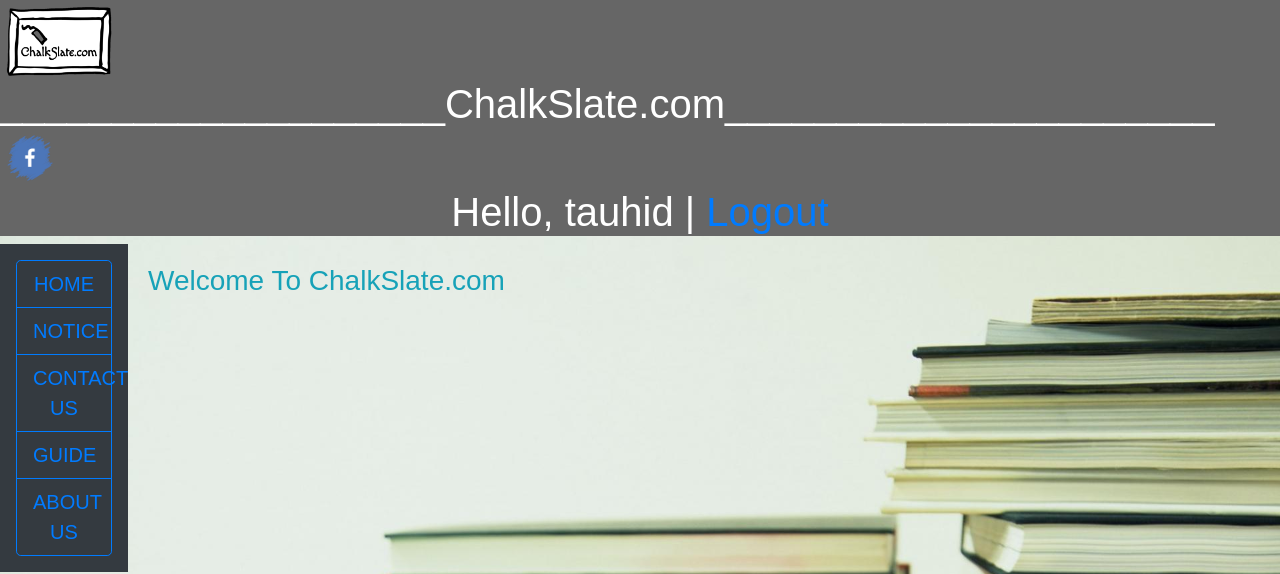
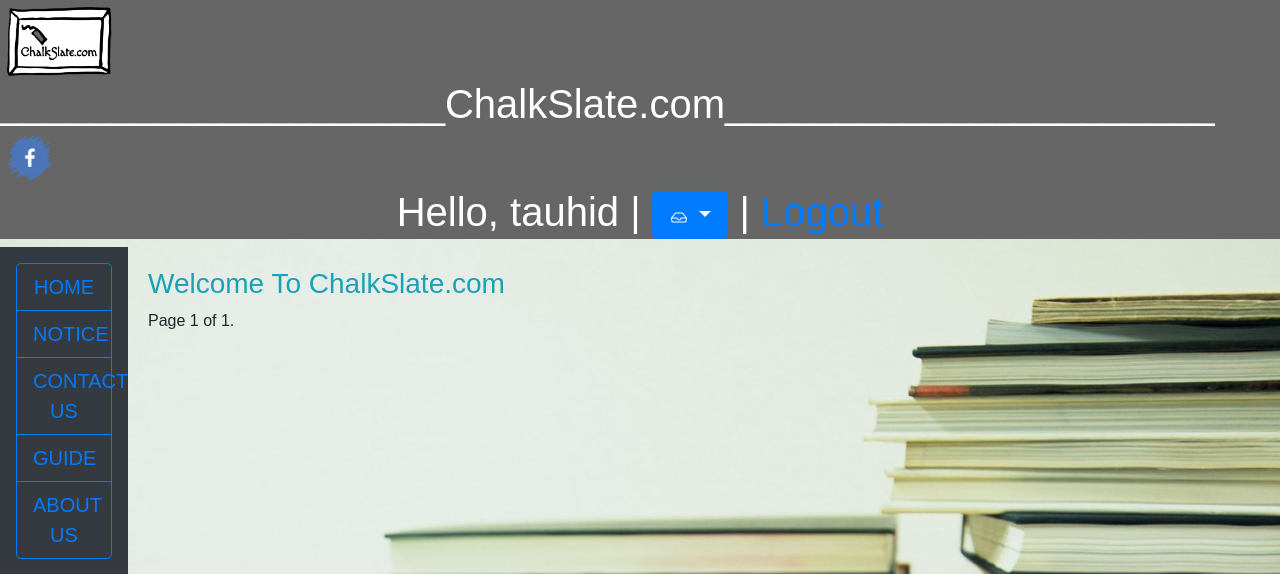
Before and after one commit to Lab-Group-7/ChalkSlate, a Django app: page /chalkslate/view_tutor_applications/ in a window 1280 px wide. Shown: the top 574 px of the page. Run offline with Django 3.2, Linux system fonts and the light colour scheme; a user stored in the database is signed in; data comes from the database, SQL or seed files in the repository; both versions use the stored data as it was after the commit; some libraries are stand-ins or nearby versions.

Commit message:
tutor-institution link, tutor applications paginated
ChalkSlate admin (institute) can accept or reject associated tutor applications.
Tutor applications are now paginated by 4 per page.

```diff
--- a/chalkslate/management/models.py
+++ b/chalkslate/management/models.py
@@ -113,6 +113,7 @@ class Tutor(models.Model):
     # name = models.CharField(max_length=100)
     tutor_details = models.CharField(verbose_name='tutor details', max_length=100)
     picture = models.ImageField(verbose_name='picture', upload_to='tutor_pictures')
+    institute = models.ForeignKey(ChalkSlateAdmin, on_delete=models.SET_NULL, null=True, default=None)
 
     def __str__(self):
         return self.chalkslate_user.email
--- a/chalkslate/management/templates/base.html
+++ b/chalkslate/management/templates/base.html
@@ -32,7 +32,20 @@
                 {% if chalkslate_user.user_type > 2 %}
                     <img src="{{ related_to.picture.url }}" width="150">
                 {% endif %}
-                Hello, {{ request.user.username }} | <a href="{% url 'logout' %}">Logout</a>
+                Hello, {{ request.user.username }} |
+
+                <span class="dropdown">
+                    <a class="btn btn-lg btn-primary dropdown-toggle" href="#" role="button" data-toggle="dropdown" aria-haspopup="true" aria-expanded="false">
+
+                        <svg class="bi bi-inbox" width="1em" height="1em" viewBox="0 0 20 20" fill="currentColor" xmlns="http://www.w3.org/2000/svg">
+                            <path fill-rule="evenodd" d="M5.81 6.063A1.5 1.5 0 016.98 5.5h6.04a1.5 1.5 0 011.17.563l3.7 4.625a.5.5 0 11-.78.624l-3.7-4.624a.5.5 0 00-.39-.188H6.98a.5.5 0 00-.39.188l-3.7 4.624a.5.5 0 11-.78-.624l3.7-4.625z" clip-rule="evenodd"/>
+                            <path fill-rule="evenodd" d="M2.125 10.67a.5.5 0 01.375-.17H8a.5.5 0 01.5.5 1.5 1.5 0 003 0 .5.5 0 01.5-.5h5.5a.5.5 0 01.496.562l-.39 3.124a1.5 1.5 0 01-1.489 1.314H3.883a1.5 1.5 0 01-1.489-1.314l-.39-3.124a.5.5 0 01.121-.393zm.941.83l.32 2.562a.5.5 0 00.497.438h12.234a.5.5 0 00.496-.438l.32-2.562H12.45a2.5 2.5 0 01-4.9 0H3.066z" clip-rule="evenodd"/>
+                        </svg>
+
+                    </a>
+                </span> |
+
+                <a href="{% url 'logout' %}">Logout</a>
 
 
         {% else %}
@@ -68,6 +81,7 @@
       {% block override_0 %}
 
       {% endblock %}
+
     </article>
 
   </section>
--- a/chalkslate/management/templates/management/view_tutor_applications.html
+++ b/chalkslate/management/templates/management/view_tutor_applications.html
@@ -2,10 +2,12 @@
 
 {% block override_0 %}
 
-{% for tutor_application in tutor_application_list %}
+{% for tutor_application in tutor_page_obj %}
 
 <!--    <li> {{ tutor_application.tutor.chalkslate_user.first_name }} {{ tutor_application.tutor.chalkslate_user.last_name }} </li>-->
 
+    <form action="" method="post" enctype="multipart/form-data">
+        {% csrf_token %}
         <div class="card" style="width: 15rem;">
           <img src="{{ tutor_application.tutor.picture.url }}" class="card-img-top" >
           <div class="card-body">
@@ -15,10 +17,52 @@
             <h6 class="card-subtitle mb-2 text-muted">{{ tutor_application.note }}</h6>
             <h6 class="card-subtitle mb-2 text-muted">{{ tutor_application.posted }}</h6>
           </div>
-      <a class="btn btn-outline-success" href="#" role="button"> Accept </a>
-      <a class="btn btn-outline-danger" href="#" role="button"> Reject </a>
+          <button class="btn btn-outline-success" type="submit" role="button" name="accept_button" value="{{tutor_application.tutor.id}}"> Accept </button>
+          <button class="btn btn-outline-danger" type="submit" role="button" name="reject_button" value="{{tutor_application.tutor.id}}"> Reject </button>
         </div>
+    </form>
 
 {% endfor %}
 
+
+<div class="pagination">
+    <span class="step-links">
+        {% if tutor_page_obj.has_previous %}
+            <a href="?page=1">&laquo; first</a>
+            <a href="?page={{ tutor_page_obj.previous_page_number }}">previous</a>
+        {% endif %}
+
+        <span class="current">
+            Page {{ tutor_page_obj.number }} of {{ tutor_page_obj.paginator.num_pages }}.
+        </span>
+
+        {% if tutor_page_obj.has_next %}
+            <a href="?page={{ tutor_page_obj.next_page_number }}">next</a>
+            <a href="?page={{ tutor_page_obj.paginator.num_pages }}">last &raquo;</a>
+        {% endif %}
+    </span>
+</div>
+
+<!--{% for tutor_application in tutor_application_list %}-->
+
+<!--&lt;!&ndash;    <li> {{ tutor_application.tutor.chalkslate_user.first_name }} {{ tutor_application.tutor.chalkslate_user.last_name }} </li>&ndash;&gt;-->
+
+<!--    <form action="" method="post" enctype="multipart/form-data">-->
+<!--        {% csrf_token %}-->
+<!--        <div class="card" style="width: 15rem;">-->
+<!--          <img src="{{ tutor_application.tutor.picture.url }}" class="card-img-top" >-->
+<!--          <div class="card-body">-->
+<!--            <h5 class="card-title">-->
+<!--                {{ tutor_application.tutor.chalkslate_user.first_name }} {{ tutor_application.tutor.chalkslate_user.last_name }}-->
+<!--            </h5>-->
+<!--            <h6 class="card-subtitle mb-2 text-muted">{{ tutor_application.note }}</h6>-->
+<!--            <h6 class="card-subtitle mb-2 text-muted">{{ tutor_application.posted }}</h6>-->
+<!--          </div>-->
+<!--          <button class="btn btn-outline-success" type="submit" role="button" name="accept_button" value="{{tutor_application.tutor.id}}"> Accept </button>-->
+<!--          <button class="btn btn-outline-danger" type="submit" role="button" name="reject_button" value="{{tutor_application.tutor.id}}"> Reject </button>-->
+<!--        </div>-->
+<!--    </form>-->
+
+<!--{% endfor %}-->
+
 {% endblock %}
--- a/chalkslate/management/views.py
+++ b/chalkslate/management/views.py
@@ -1,11 +1,15 @@
-from django.shortcuts import render, redirect
+from django.shortcuts import render, redirect, get_object_or_404
 from django.urls import reverse
 from django.contrib.auth import login, authenticate, logout
+from django.core.paginator import Paginator
+
 from .models import ChalkSlateUser,\
     notice,\
     ChalkSlateAdmin,\
     TutorApplication,\
-    StudentApplication
+    StudentApplication,\
+    Tutor,\
+    Student
 
 from .forms import ChalkSlateUserRegistrationForm,\
     ChalkSlateAdminRegistrationForm,\
@@ -49,11 +53,17 @@ def home(request):
             related_to = chalkslate_user.tutor
             context['related_to'] = related_to
 
+            # For Debugging. Do not uncomment
+            # chalkslate_user.has_institute = False
+            # related_to.institute = None
+            # chalkslate_user.save()
+            # related_to.save()
+
             # send relationship info if tutor is associated with an institute
             if user_has_institute:
-                ins_tutor = related_to.ins_tutor
+                # ins_tutor = related_to.ins_tutor
                 institute = related_to.institute
-                context['ins_tutor'] = ins_tutor
+                # context['ins_tutor'] = ins_tutor
                 context['institute'] = institute
 
     institute_list = ChalkSlateAdmin.objects.all()
@@ -355,12 +365,19 @@ def tutor_join_institute(request):
 
     context = {}
 
+    chalkslate_user = ChalkSlateUser.objects.get(username=request.user.username)
+    tutor = chalkslate_user.tutor
+    try:
+        tutor_application = TutorApplication.objects.get(tutor=tutor)
+    except TutorApplication.DoesNotExist:
+        tutor_application = None
+
     if request.method == 'POST':
         join_institute_form = JoinInstituteForm(request.POST)
 
         if join_institute_form.is_valid():
-            chalkslate_user = ChalkSlateUser.objects.get(username=request.user.username)
-            tutor = chalkslate_user.tutor
+            # chalkslate_user = ChalkSlateUser.objects.get(username=request.user.username)
+            # tutor = chalkslate_user.tutor
             institute = join_institute_form.cleaned_data['institute_name']
             note = join_institute_form.cleaned_data['note']
             chalkslate_admin = ChalkSlateAdmin.objects.get(institute_name=institute)
@@ -376,10 +393,15 @@ def tutor_join_institute(request):
         else:
             context['join_institute_form'] = join_institute_form
 
-    else:
+    elif tutor_application is None:
         join_institute_form = JoinInstituteForm()
 
         context['join_institute_form'] = join_institute_form
+    else:
+        return HttpResponse(
+            '<h1> :/ </h1>'
+            '<h1> You already applied to an institute. </h1>'
+        )
 
     return render(request, 'management/join_institute.html', context)
 
@@ -388,12 +410,15 @@ def tutor_join_institute(request):
 def student_join_institute(request):
     context = {}
 
+    chalkslate_user = ChalkSlateUser.objects.get(username=request.user.username)
+    student = chalkslate_user.student
+
     if request.method == 'POST':
         join_institute_form = JoinInstituteForm(request.POST)
 
         if join_institute_form.is_valid():
-            chalkslate_user = ChalkSlateUser.objects.get(username=request.user.username)
-            student = chalkslate_user.student
+            # chalkslate_user = ChalkSlateUser.objects.get(username=request.user.username)
+            # student = chalkslate_user.student
             institute = join_institute_form.cleaned_data['institute_name']
             note = join_institute_form.cleaned_data['note']
             chalkslate_admin = ChalkSlateAdmin.objects.get(institute_name=institute)
@@ -409,10 +434,17 @@ def student_join_institute(request):
         else:
             context['join_institute_form'] = join_institute_form
 
-    else:
+
+    elif student.studentapplication is None:
         join_institute_form = JoinInstituteForm()
 
         context['join_institute_form'] = join_institute_form
+    else:
+        return HttpResponse(
+            '<h1> :/ </h1>'
+            '<h1> You already applied to an institute. </h1>'
+        )
+
 
     return render(request, 'management/join_institute.html', context)
 
@@ -424,15 +456,39 @@ def manage_institute(request):
 def view_tutor_applications(request):
     context = {}
 
-    chalkslate_user = ChalkSlateUser.objects.get(username=request.user.username)
+    chalkslateuser = ChalkSlateUser.objects.get(username=request.user.username)
+    institute = chalkslateuser.chalkslateadmin
+
+    if request.method == 'POST':
+        tutor_id = request.POST.get('accept_button', None)
+
+
+
+        if tutor_id is not None:
+            tutor = Tutor.objects.get(id=tutor_id)
+            tutor.institute = institute
+            associated_user = ChalkSlateUser.objects.get(tutor=tutor)
+            associated_user.has_institute = True
+            associated_user.save()
+            tutor.save()
+        else:
+            tutor_id = request.POST.get('reject_button')
+            tutor = Tutor.objects.get(id=tutor_id)
+
+        tutorapplication = tutor.tutorapplication
+        tutorapplication.delete()
 
     # institute = ChalkSlateAdmin.objects.get(chalkslate_user=chalkslate_user)
 
-    institute = chalkslate_user.chalkslateadmin
+    # institute = chalkslateuser.chalkslateadmin
 
-    tutor_application_list = TutorApplication.objects.filter(institute=institute)
+    tutor_application_list = TutorApplication.objects.filter(institute=institute).order_by('-posted')
 
-    context['tutor_application_list'] = tutor_application_list
+    paginated_tutor_application_list = Paginator(tutor_application_list, 4)
+    page_number = request.GET.get('page')
+    tutor_page_obj = paginated_tutor_application_list.get_page(page_number)
+
+    context['tutor_page_obj'] = tutor_page_obj
 
     return render(request, 'management/view_tutor_applications.html', context)
 
```
Also changed, not shown: chalkslate/chalkslate/media/tutor_pictures/nadeem_sir.jpg (added), chalkslate/chalkslate/media/tutor_pictures/omar_sir.jpg (added), chalkslate/chalkslate/media/tutor_pictures/rajib_sir.jpg (added), chalkslate/db.sqlite3, chalkslate/management/migrations/0006_tutor_institute.py (added). Lines whose indentation alone changed are shown as unchanged.
